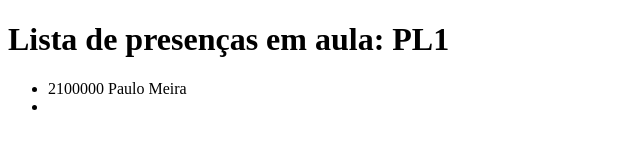
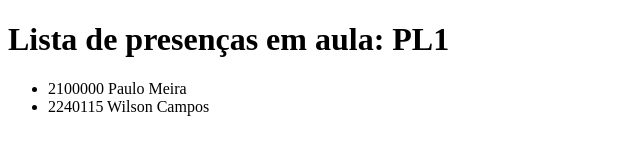
Before and after one commit to RedomXD/MDS-FP-GitKraken-presencas, a plain HTML site: page index.html in a window 1280 px wide. Shown: the whole page, without its empty margins (0-640 px from the left). Drawn offline with Linux system fonts and the light colour scheme.

Commit message:
Presente! (Wilson Campos)

```diff
--- a/index.html
+++ b/index.html
@@ -7,7 +7,7 @@
 	<h1>Lista de presenças em aula: PL1</h1>
 	<ul>
 	    	<li>2100000 Paulo Meira</li>
-    		<li></li>
+    		<li>2240115 Wilson Campos</li>
 
 	</ul>
 </body>
```
